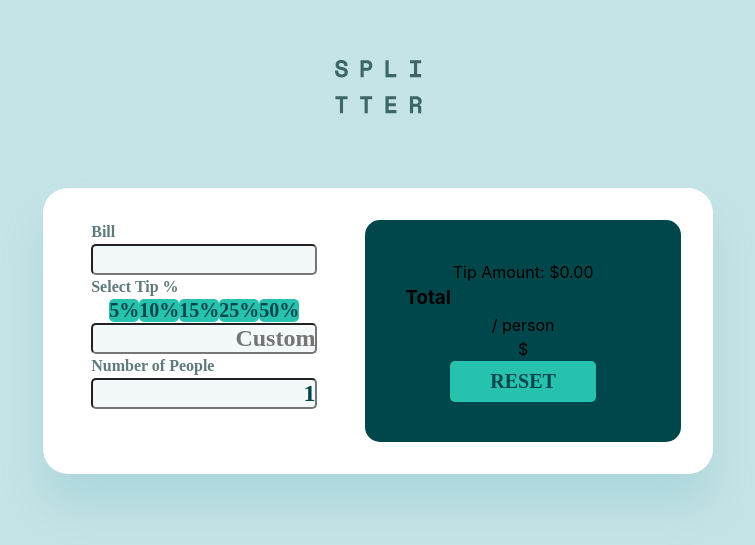
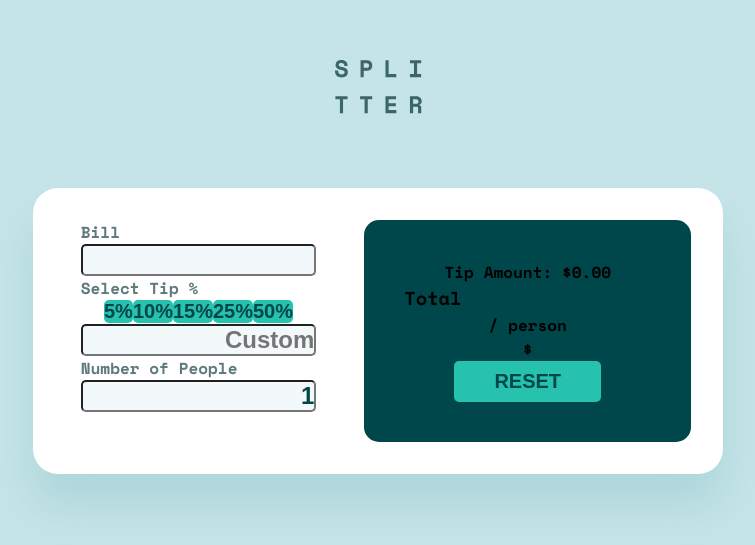
Before and after one commit to zowieerickson/react-tip-calculator-app, a React (Vite) app: page / in a window 1280 px wide. Shown: the part 133-678 px from the top of the page, without its empty margins (262-1017 px from the left). Built offline with nearby package versions, Linux system fonts and the light colour scheme.

Commit message:
bring in Space Mono font family, add Space Mono to root css and remove its declaration from other classes

```diff
--- a/index.html
+++ b/index.html
@@ -2,8 +2,11 @@
 <html lang="en">
   <head>
     <meta charset="UTF-8" />
+    <meta name="viewport" content="width=device-width, initial-scale=1.0" />
     <link rel="icon" type="image/svg+xml" href="/src/assets/images/favicon-32x32.png" />
-    <meta name="viewport" content="width=device-width, initial-scale=1.0" />
+    <link rel="preconnect" href="https://fonts.googleapis.com">
+    <link rel="preconnect" href="https://fonts.gstatic.com" crossorigin>
+    <link href="https://fonts.googleapis.com/css2?family=Space+Mono:wght@700&display=swap" rel="stylesheet">
     <title>Tip Calculator</title>
   </head>
   <body>
--- a/src/index.css
+++ b/src/index.css
@@ -1,7 +1,7 @@
 :root {
-  font-family: Inter, system-ui, Avenir, Helvetica, Arial, sans-serif;
+  font-family: 'Space Mono', monospace;
   line-height: 1.5;
-  font-weight: 400;
+  font-weight: 700;
 
   background: #C5E4E7;
 
@@ -37,6 +37,5 @@ input {
   color: #00474B;
   text-align: right;
   font-size: 24px;
-  font-family: Space Mono;
   font-weight: 700;
 }
--- a/src/styles/button.css
+++ b/src/styles/button.css
@@ -5,7 +5,6 @@ button {
     color: #00474B;
     text-align: center;
     font-size: 20px;
-    font-family: Space Mono;
     font-weight: 700;
     outline: none;
 }
--- a/src/styles/datawrapper.css
+++ b/src/styles/datawrapper.css
@@ -15,7 +15,6 @@
 .calculation-container h3 {
     color: #5E7A7D;
     font-size: 16px;
-    font-family: Space Mono;
     font-weight: 700;
 }
 
```
